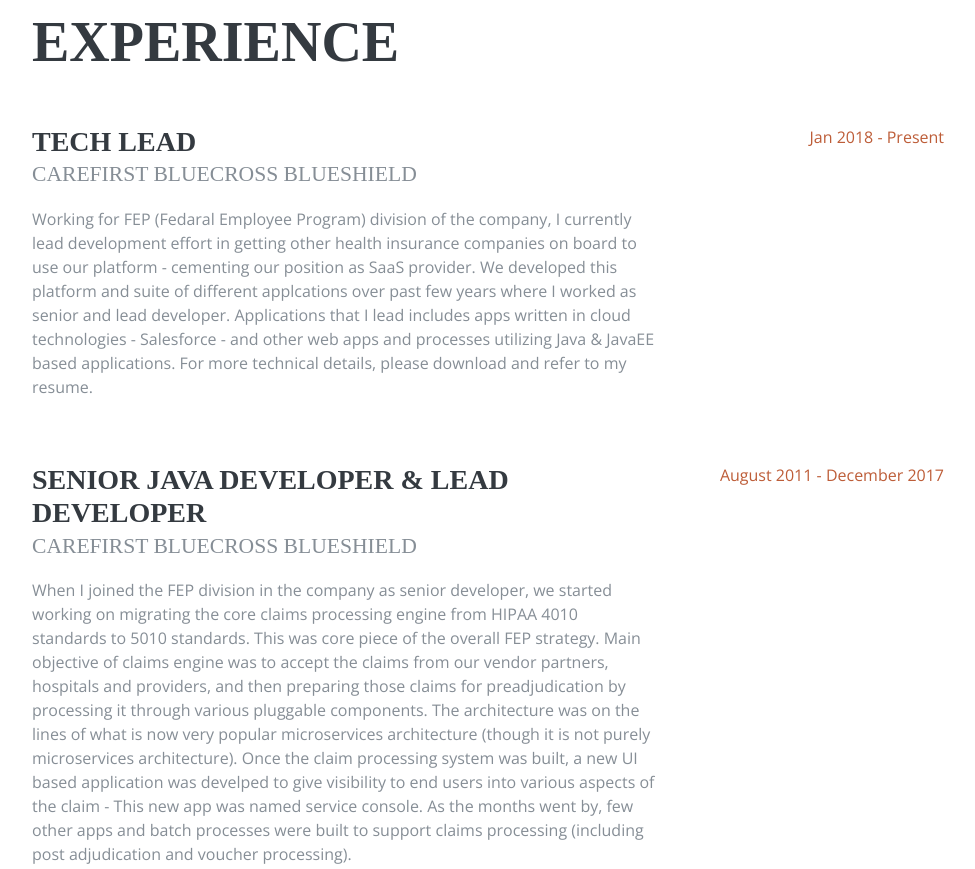
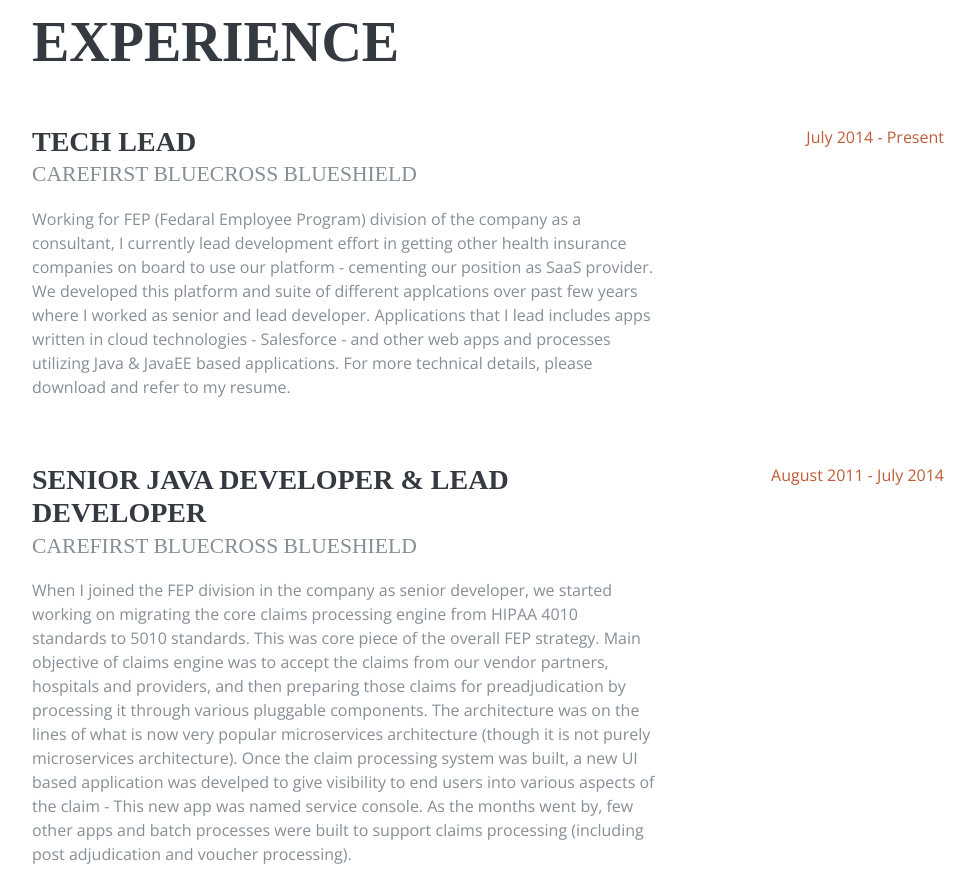
Before and after one commit to pvirpariya/resume, a plain HTML site: page index.html in a window 1280 px wide. Shown: the part 1680-2549 px from the top of the page, without its empty margins (288-1263 px from the left). Drawn offline with nearby package versions, Linux system fonts and the light colour scheme; a web font is replaced by a local one.

Commit message:
Update index.html

```diff
--- a/index.html
+++ b/index.html
@@ -75,7 +75,7 @@
             <a href="mailto:prashant.virpariya@gmail.com">prashant.virpariya@gmail.com</a>
           </div>
             <p class="mb-5">
-              I am a full stack software developer working in IT for over 15 years in various roles such
+              I am a full stack software developer working in IT for over 16 years in various roles such
               as senior and lead developer. I have spent majority of those years working on Java and JavaEE based
               technologies and frameworks. For web development framework, I worked with Angular.
               <br/><br/>
@@ -245,10 +245,10 @@
             <div class="resume-content mr-auto">
               <h3 class="mb-0">Tech Lead</h3>
               <div class="subheading mb-3">CareFirst BlueCross BlueShield</div>
-              <p>Working for FEP (Fedaral Employee Program) division of the company, I currently lead development effort in getting other health insurance companies on board to use our platform - cementing our position as SaaS provider. We developed this platform and suite of different applcations over past few years where I worked as senior and lead developer. Applications that I lead includes apps written in cloud technologies - Salesforce - and other web apps and processes utilizing Java &amp; JavaEE based applications. For more technical details, please download and refer to my resume.</p>
+              <p>Working for FEP (Fedaral Employee Program) division of the company as a consultant, I currently lead development effort in getting other health insurance companies on board to use our platform - cementing our position as SaaS provider. We developed this platform and suite of different applcations over past few years where I worked as senior and lead developer. Applications that I lead includes apps written in cloud technologies - Salesforce - and other web apps and processes utilizing Java &amp; JavaEE based applications. For more technical details, please download and refer to my resume.</p>
             </div>
             <div class="resume-date text-md-right">
-              <span class="text-primary">Jan 2018 - Present</span>
+              <span class="text-primary">July 2014 - Present</span>
             </div>
           </div>
 
@@ -260,7 +260,7 @@
               <p>At one point in 2014, the leadership decided to sunset old mainframe based applications that our customer service reps were using, and replace it with new system built on Salesforce platform. I started working on this new CRM app for Salesforce and learned salesforce in the process. We built 3 more apps named Workflow, Sales and CaseTrack after that - all hightly customized apps running on Salesforce's cloud platform for different set of users in the business. The company started to market our capabilities and platform - which was custom built for FEP business - to other blue health insurance plans and got a few plans signed up to use our suite of apps and platform. I have grown and learned a lot - along with growing team about various aspect of the business and how our innovative technology solution was having great positive impact on the company.</p>
             </div>
             <div class="resume-date text-md-right">
-              <span class="text-primary">August 2011 - December 2017</span>
+              <span class="text-primary">August 2011 - July 2014</span>
             </div>
           </div>
 
```
